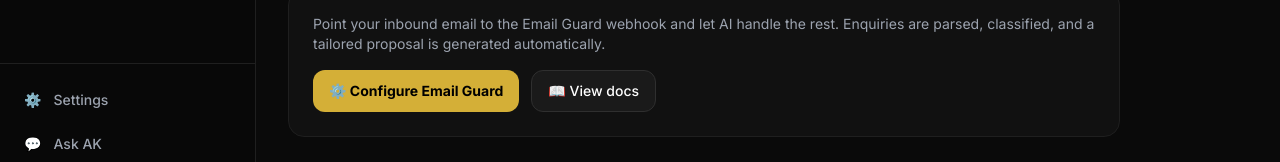
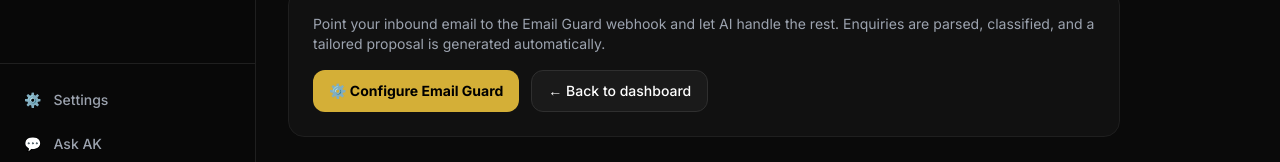
Before and after one commit to chatflowai2025-lab/akai-platform, a Next.js app in the folder apps/web/: page /email-guard in a window 1280 px wide. Shown: the part 620-782 px from the top of the page. Built offline with nearby package versions, Linux system fonts and the light colour scheme; no server answers; the database is empty; sample sign-in values are in the browser's storage.

Commit message:
fix: RAILWAY_API_KEY added to Vercel, sales quick actions wired properly, email guard dead link removed

```diff
--- a/apps/web/src/app/email-guard/page.tsx
+++ b/apps/web/src/app/email-guard/page.tsx
@@ -183,12 +183,10 @@
                   ⚙️ Configure Email Guard
                 </Link>
                 <a
-                  href="https://docs.aiclozr.com/email-guard"
-                  target="_blank"
-                  rel="noopener noreferrer"
+                  href="/dashboard"
                   className="flex items-center gap-2 px-4 py-2.5 bg-[#1a1a1a] border border-[#2f2f2f] text-white rounded-xl text-sm font-medium hover:border-[#D4AF37]/30 transition"
                 >
-                  📖 View docs
+                  ← Back to dashboard
                 </a>
               </div>
             </div>
--- a/apps/web/src/app/sales/page.tsx
+++ b/apps/web/src/app/sales/page.tsx
@@ -323,19 +323,19 @@
                 icon="👥"
                 label="View All Leads"
                 description="See your full lead pipeline and status"
-                href="/onboard"
+                href="#leads"
               />
               <QuickAction
                 icon="🤖"
                 label="Configure Sophie AI"
                 description="Tune your AI sales agent's voice & script"
-                href="/onboard"
+                href="/settings"
               />
             </div>
           </section>
 
           {/* Recent activity */}
-          <section>
+          <section id="leads">
             <div className="flex items-center justify-between mb-4">
               <h2 className="text-xs text-gray-500 uppercase tracking-wider font-semibold">
                 Recent activity
```
